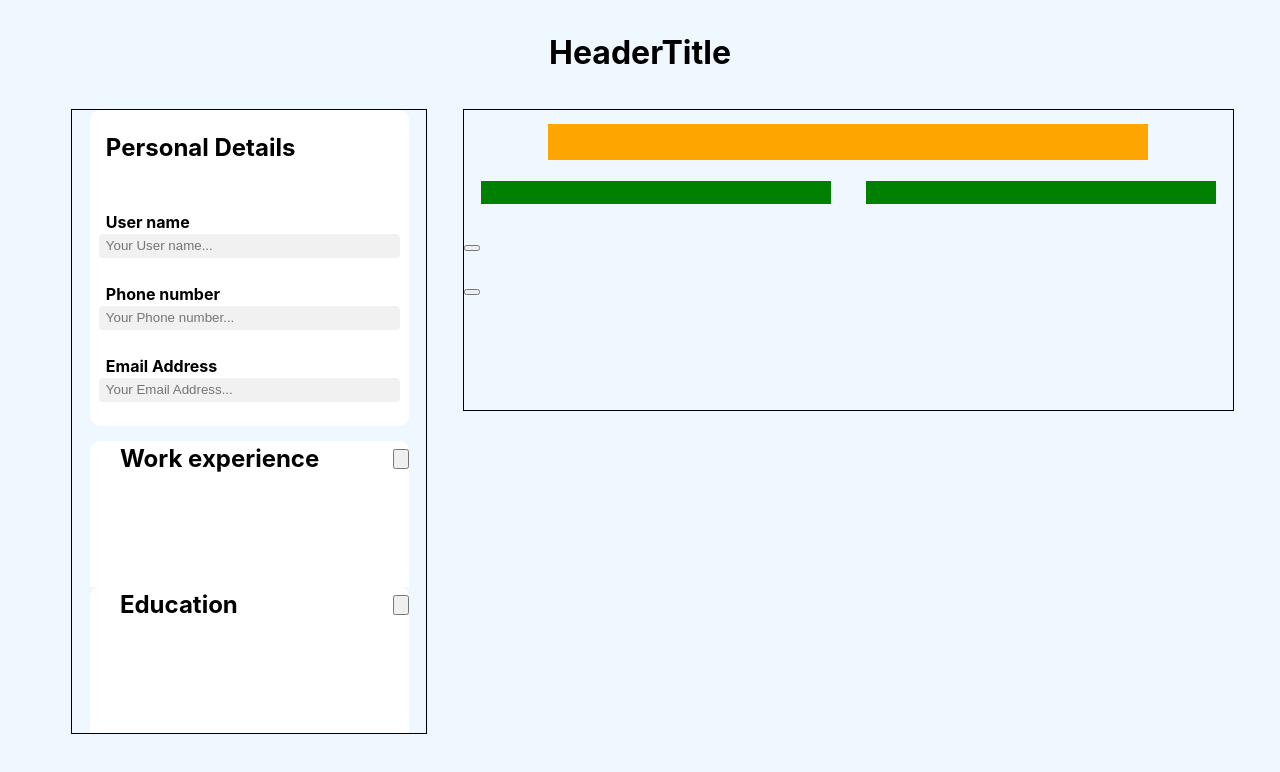
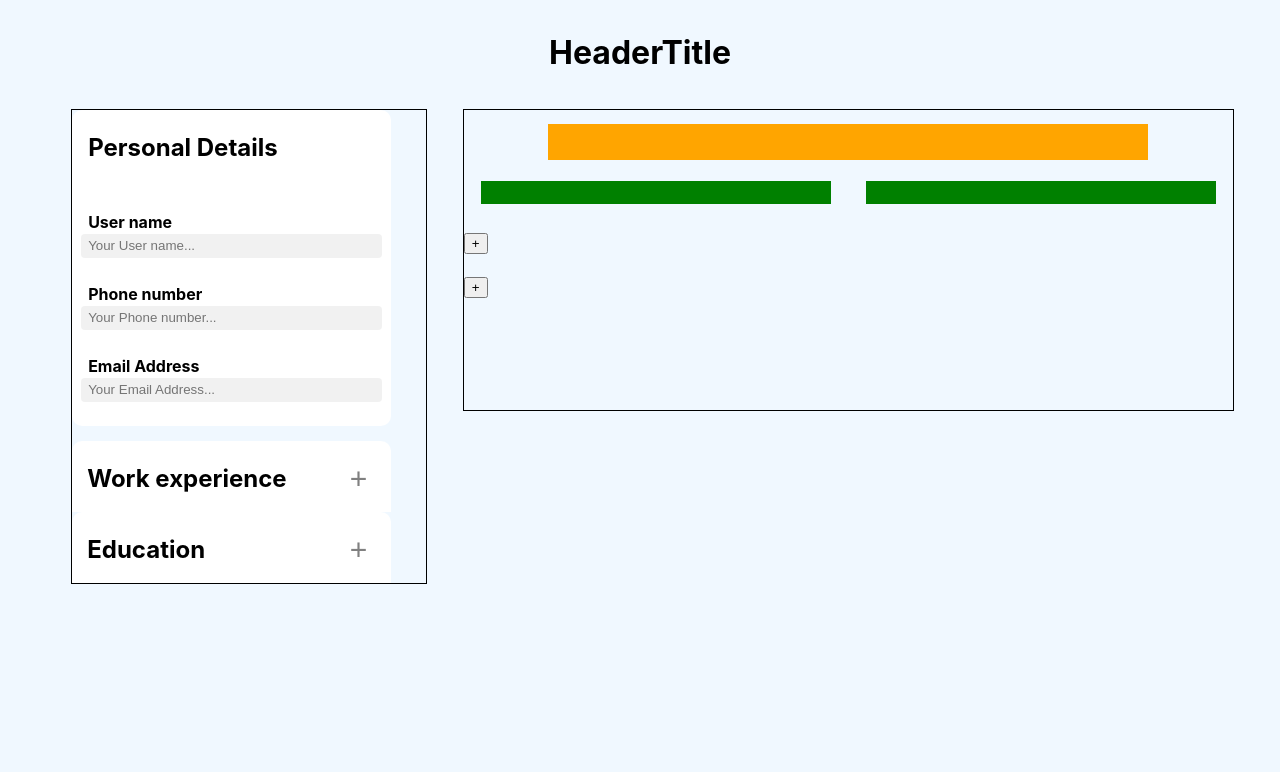
Before and after one commit to wellwe11/CVApplication, a React (Vite) app: page / in a window 1280 px wide. Shown: the top 772 px of the page. Built offline with nearby package versions, Linux system fonts and the light colour scheme.

Commit message:
fixed that only inputs are displayed when you want to add new education/experience

```diff
--- a/src/CVSection.jsx
+++ /dev/null
@@ -1 +0,0 @@
-import "./CVSection.css";
--- a/src/educationSection.css
+++ b/src/educationSection.css
@@ -15,7 +15,6 @@
 }
 
 .leftContent.contentSection .experienceHeader {
-  display: flex;
   height: 30px;
 }
 
@@ -83,13 +82,6 @@
   background-color: lightgray;
 }
 
-.leftContent.contentSection .experienceInput {
-  margin-top: 10px;
-
-  display: flex;
-  flex-direction: column;
-}
-
 .leftContent.contentSection .experienceInputType,
 .leftContent.contentSection .experiencePositionClass,
 .leftContent.contentSection .experienceDate {
--- a/src/educationSection.jsx
+++ b/src/educationSection.jsx
@@ -7,7 +7,6 @@ const handleState = (stateToUse) => {
 
   const toggleState = () => {
     setState((prevState) => !prevState);
-    console.log(state);
   };
 
   return {
@@ -29,6 +28,8 @@ export default function ExperienceInputs({
     handleState(false);
   const { state: hideAddButton, toggleState: handleHideAddButton } =
     handleState(false);
+  const { state: hideWindow, toggleState: handleHideWindow } =
+    handleState(false);
 
   const [rowState, setRowState] = useState({});
 
@@ -38,6 +39,11 @@ export default function ExperienceInputs({
       [index]: !prevState[index],
     }));
   };
+
+  function changeDisplay(e) {
+    console.log(e);
+    console.log(e.srcElement);
+  }
 
   return (
     <div className="experienceSection">
@@ -49,13 +55,17 @@ export default function ExperienceInputs({
             handleTitleState();
             handleHideAddButton(false);
           }}
-        ></button>
+        >
+          {hideAddButton ? "-" : "+"}
+        </button>
       </div>
       <div className="experienceInputs">
         {rows.map((row, index) => (
-          <div className="experienceInput" key={index}>
-            <div className={`experienceHeader`}>
-              <div className={`experienceInputContainer`}>
+          <div
+            className={`experienceInput`}
+            key={index}
+            onClick={(e) => changeDisplay(e)}
+          >
             {titleState && (
               <>
                 <button
@@ -63,12 +73,15 @@ export default function ExperienceInputs({
                     displayInputs(index);
                     handleHideButton(true);
                     handleHideAddButton();
+                    handleHideWindow(false);
                   }}
                   className={!hideButton ? "displayBar" : "hideBar"}
                 >
                   Click me
                 </button>
-                    <h4>{row.experienceType}</h4>
+                <h4 className={!hideButton ? "displayBar" : "hideBar"}>
+                  {row.experienceType}
+                </h4>
                 {Object.keys(row).map((key) => (
                   <div
                     key={key}
@@ -85,12 +98,14 @@ export default function ExperienceInputs({
                   </div>
                 ))}
                 <button
+                  type="submit"
                   className={rowState[index] ? "displayBar" : "hideBar"}
                   onClick={() => {
                     displayInputs(index);
                     handleHideButton(true);
                     handleHideAddButton(true);
                   }}
+                  disabled={Object.values(row)[0].length > 0 ? false : true}
                 >
                   Save
                 </button>
@@ -110,8 +125,6 @@ export default function ExperienceInputs({
               </>
             )}
           </div>
-            </div>
-          </div>
         ))}
         <button
           onClick={() => {
--- a/src/educationSectionTwo.css
+++ b/src/educationSectionTwo.css
@@ -1,24 +1,44 @@
+.leftContent.contentSection .experienceSection {
+  height: fit-content;
+}
+
 .leftContent.contentSection .titleAndButton {
   display: flex;
   justify-content: space-between;
+  align-items: center;
+  margin-top: 5px;
+}
+
+.leftContent.contentSection .titleAndButton h2 {
+  margin: 15px;
 }
 
 .leftContent.contentSection .titleAndButton button {
-  height: 20px;
-  align-self: center;
+  margin-right: 20px;
+  height: 25px;
+  width: 25px;
+
+  background-color: white;
+  color: gray;
+  font-size: 30px;
+
+  display: flex;
+  justify-content: center;
+  align-items: center;
+  border: none;
+
+  cursor: pointer;
 }
 
-.leftContent.contentSection .experienceHeader {
-  height: fit-content;
-  min-height: 100px;
-  width: 100%;
+.leftContent.contentSection .titleAndButton button:hover {
+  background-color: gainsboro;
 }
 
-.leftContent.contentSection .experienceHeader h5 {
+.leftContent.contentSection .experienceInput h5 {
   margin: 0;
 }
 
-.leftContent.contentSection .experienceHeader div input {
+.leftContent.contentSection .experienceInput div input {
   height: 20px;
 }
 
@@ -30,10 +50,10 @@
   display: none;
 }
 
-.leftContent.contentSection .experienceInputs > div {
+.leftContent.contentSection .experienceInput {
   flex-direction: column;
-  justify-content: center;
+  justify-content: start;
+  align-items: start;
+  height: fit-content;
+  width: 90%;
 }
-
-.leftContent.contentSection .experienceInputContainer {
-}
--- a/src/titleAndInputs.css
+++ b/src/titleAndInputs.css
@@ -23,7 +23,7 @@
   margin-left: 5%;
 }
 
-.leftContent.contentSection div {
+.leftContent.contentSection .headerInputs div {
   align-self: center;
 }
 
```
Also changed, not shown: src/CVSection.css (added). Lines whose indentation alone changed are shown as unchanged.
